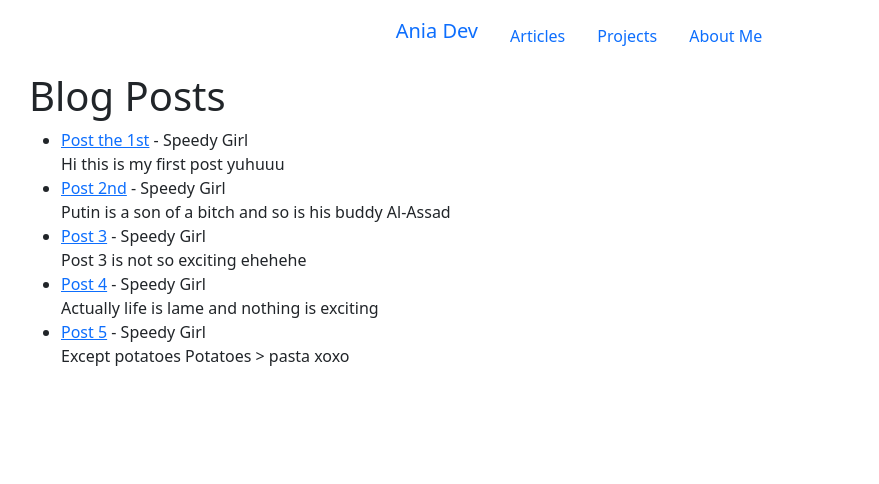
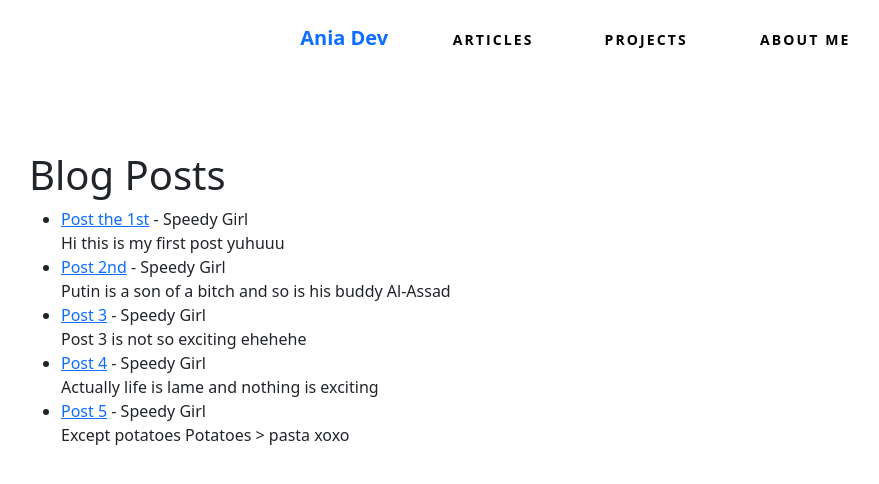
Before and after one commit to Anja-dhnd/AgainstTheTide, a Django app: page / in a window 1280 px wide. Shown: the top 484 px of the page, without its empty margins (53-932 px from the left). Run offline with Django 4.2, Linux system fonts and the light colour scheme; data comes from the database, SQL or seed files in the repository.

Commit message:
added basic nav css

```diff
--- a/blog/blog/settings.py
+++ b/blog/blog/settings.py
@@ -118,6 +118,9 @@ USE_TZ = True
 
 STATIC_URL = 'static/'
 
+MEDIA_URL = 'images/'
+
+
 # Default primary key field type
 # https://docs.djangoproject.com/en/4.0/ref/settings/#default-auto-field
 
--- a/blog/rush/static/scss/main.css
+++ b/blog/rush/static/scss/main.css
@@ -1,4 +1,53 @@
-h1 {
-  font-family: "Helvetica Neue";
+body {
+  margin: 0;
+  background: #fff;
+}
+
+.nav-ul {
+  font: bold 14px "Open Sans", arial, sans-serif;
+  margin: auto;
+  padding: 0;
+  list-style: none;
+  display: table;
+  width: 600px;
   text-align: center;
+}
+.nav-ul .nav-li {
+  display: table-cell;
+  position: relative;
+  padding: 15px 0;
+}
+.nav-ul .nav-li .nav-link {
+  color: #000;
+  text-transform: uppercase;
+  text-decoration: none;
+  letter-spacing: 0.15em;
+  display: inline-block;
+  padding: 15px 20px;
+  position: relative;
+}
+
+.nav-link:after {
+  background: none repeat scroll 0 0 transparent;
+  bottom: 0;
+  content: "";
+  display: block;
+  height: 2px;
+  left: 50%;
+  position: absolute;
+  background: #000;
+  transition: width 0.3s ease 0s, left 0.3s ease 0s;
+  width: 0;
+}
+
+.nav-link:hover:after {
+  width: 100%;
+  left: 0;
+  color: #000;
+}
+
+@media screen and (max-height: 300px) {
+  ul {
+    margin-top: 40px;
+  }
 }/*# sourceMappingURL=main.css.map */
--- a/blog/rush/static/scss/main.scss
+++ b/blog/rush/static/scss/main.scss
@@ -1,4 +1,55 @@
-h1 {
-    font-family: "Helvetica Neue";
+
+body {
+    margin: 0;
+
+    background: #fff;
+
+  }
+  .nav-ul {
+    font: bold 14px 'Open Sans', arial, sans-serif;
+    margin: auto ;
+    padding: 0;
+    list-style: none;
+    display: table;
+    width: 600px;
     text-align: center;
-}
+
+    .nav-li {
+        display: table-cell;
+        position: relative;
+        padding: 15px 0;
+
+        .nav-link {
+            color: #000;
+            text-transform: uppercase;
+            text-decoration: none;
+            letter-spacing: 0.15em;
+
+            display: inline-block;
+            padding: 15px 20px;
+            position: relative;
+            }
+        }
+    }
+    .nav-link:after {
+    background: none repeat scroll 0 0 transparent;
+    bottom: 0;
+    content: "";
+    display: block;
+    height: 2px;
+    left: 50%;
+    position: absolute;
+    background: #000;
+    transition: width 0.3s ease 0s, left 0.3s ease 0s;
+    width: 0;
+  }
+  .nav-link:hover:after {
+    width: 100%;
+    left: 0;
+    color: #000;
+  }
+  @media screen and (max-height: 300px) {
+    ul {
+      margin-top: 40px;
+    }
+  }
--- a/blog/rush/templates/base.html
+++ b/blog/rush/templates/base.html
@@ -1,3 +1,4 @@
+{% load static %}
 <!doctype html>
 <html lang="en">
   <head>
@@ -7,6 +8,7 @@
 
     <!-- Bootstrap CSS -->
     <link href="https://cdn.jsdelivr.net/npm/bootstrap@5.0.2/dist/css/bootstrap.min.css" rel="stylesheet" integrity="sha384-EVSTQN3/azprG1Anm3QDgpJLIm9Nao0Yz1ztcQTwFspd3yD65VohhpuuCOmLASjC" crossorigin="anonymous">
+    <link rel="stylesheet" href="{% static 'scss/main.css' %}" type="text/css">
 
     <title>
         {% block title %}
@@ -14,19 +16,19 @@
         {% endblock %}
     </title>
   </head>
-  <header class="nav">
-    <ul class="fixed-top navbar-expand-lg nav justify-content-center p-3" >
-        <li class="nav-item">
+  <header>
+    <ul class="nav-ul">
+        <li class="nav-li">
           <a class="navbar-brand" href="{% url 'home'%}">Ania Dev</a>
         </li>
-        <li class="nav-item">
+        <li class="nav-li">
           <a class="nav-link" href="#">Articles</a>
         </li>
-        <li class="nav-item">
+        <li class="nav-li">
           <a class="nav-link" href="#">Projects</a>
         </li>
-        <li class="nav-item">
-          <a class="nav-link " href="#" tabindex="-1" aria-disabled="false">About Me</a>
+        <li class="nav-li">
+          <a class="nav-link" href="#" tabindex="-1" aria-disabled="false">About Me</a>
         </li>
       </ul>
   </header>
--- a/blog/rush/templates/home.html
+++ b/blog/rush/templates/home.html
@@ -1,5 +1,4 @@
 {% extends 'base.html' %}
-{% load static %}
 
 <!DOCTYPE html>
 <html lang="en">
@@ -8,7 +7,6 @@
     <meta http-equiv="X-UA-Compatible" content="IE=edge">
     <meta name="viewport" content="width=devicewidth, initial-scale=1.0">
     <title>Document</title>
-    <!-- <link rel="stylesheet" href="{% static 'scss/main.css' %}" type="text/css"> -->
 </head>
 
 <body>
@@ -16,9 +14,40 @@
 
     <h1 class="">Blog Posts</h1>
 
-<ul>
+<!-- <div class="row">
+    <div class="container">
+        <div class="col-md-3">
+            <div class="card card-body">
+
+            </div>
+        </div>
+    </div>
+</div>
+
+<div class="row">
+    <div class="container">
+        <div class="col-md-6">
+            <div class="card card-body">
+
+            </div>
+        </div>
+    </div>
+</div>
+
+<div class="row">
+    <div class="container">
+        <div class="col-md-6">
+            <div class="card card-body">
+
+            </div>
+        </div>
+    </div>
+</div> -->
+
+
+<ul class="post-list">
 {% for post in object_list %}
-   <li> <a href="{% url 'article_details' post.pk %}">{{ post.title }}</a> - {{ post.author.first_name }}
+   <li class="post""> <a clas="article-link" href="{% url 'article_details' post.pk %}">{{ post.title }}</a> - {{ post.author.first_name }}
     {{ post.author.last_name }}<br/>
     {{ post.body }} </li>
 {% endfor %}
```
Also changed, not shown: blog/rush/static/images/cold.cleaned.png (added), blog/rush/static/images/vava.cleaned.jpeg (added), 1 other file.
